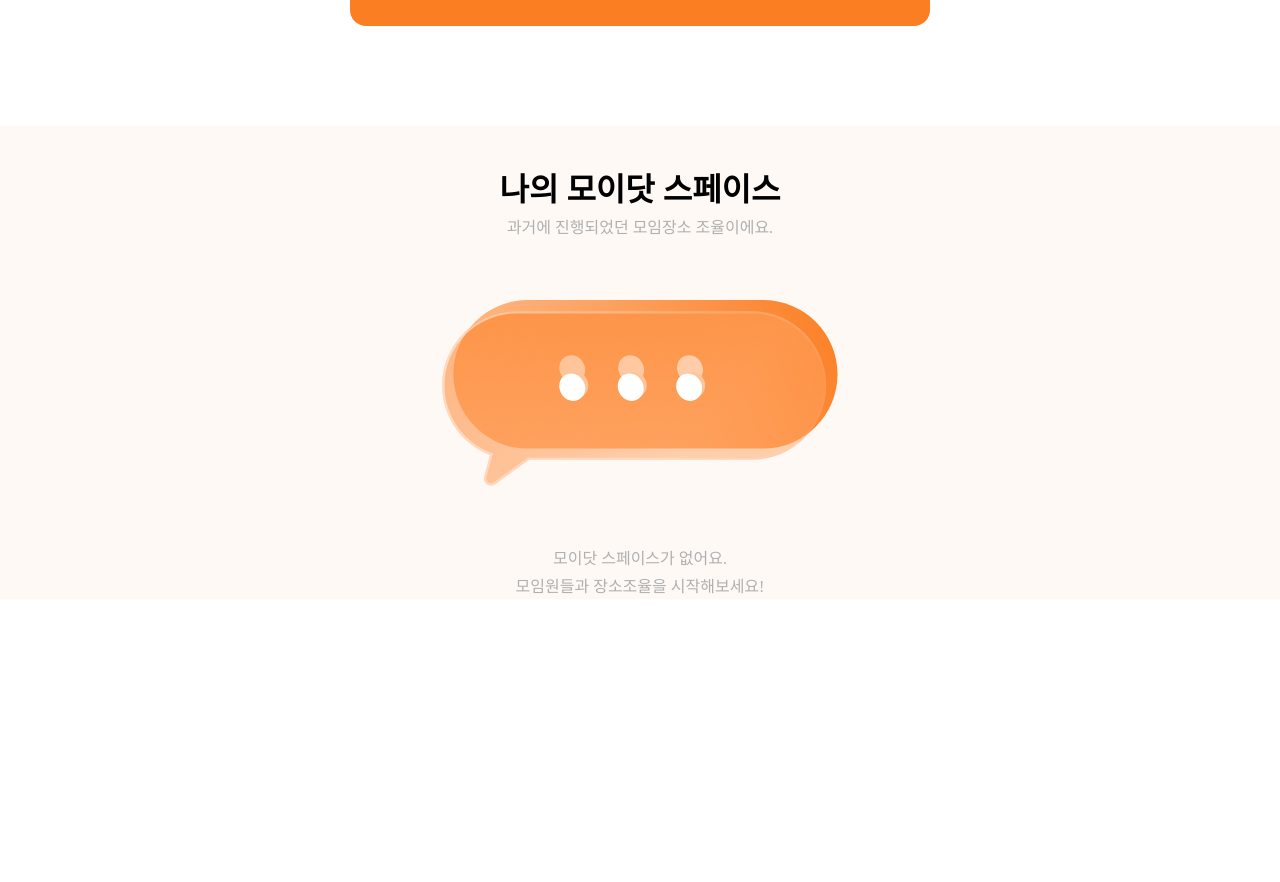
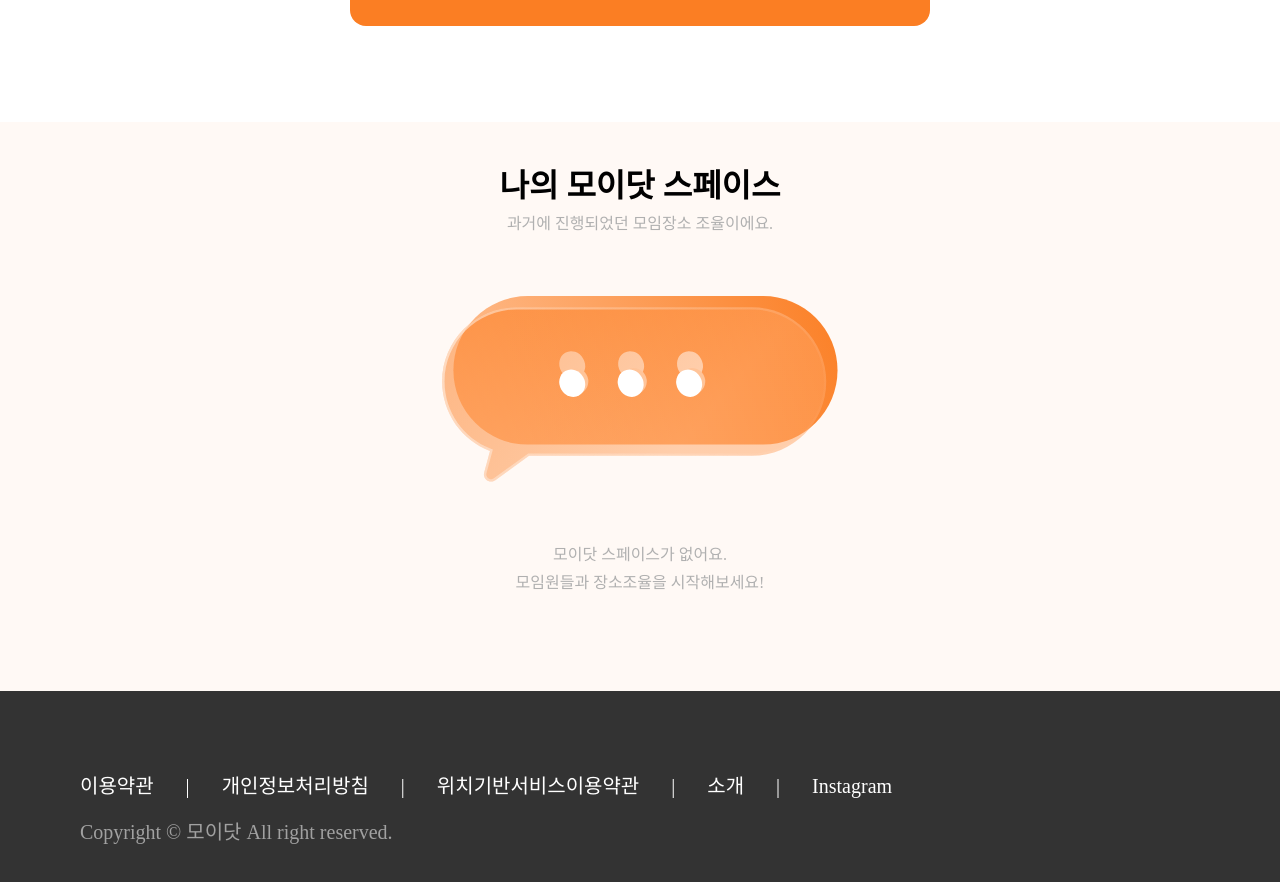
Before and after one commit to moidot/frontend, a Next.js app: page / in a window 1280 px wide. Shown: the part 2502-3384 px from the top of the page. Before the commit the page ends 3101 px from the top, so only its background shows below. Built offline with nearby package versions, Linux system fonts and the light colour scheme; a web font is replaced by a local one.

Commit message:
feat:footer삽입

```diff
--- a/src/components/common/footer/index.tsx
+++ b/src/components/common/footer/index.tsx
@@ -1,5 +1,23 @@
 const Footer = () => {
-  return <></>;
+  return (
+    <>
+      <div className="w-screen h-[240px] bg-[#333333] p-20 ">
+        <div className="flex flex-row items-center gap-[32px]">
+          <div className="font-normal font-Pretendard text-white text-b2">이용약관</div>
+          <div className="font-normal font-Pretendard text-white text-b2">|</div>
+          <div className="font-normal font-Pretendard text-white text-b2">개인정보처리방침</div>
+          <div className="font-normal font-Pretendard text-white text-b2">|</div>
+          <div className="font-normal font-Pretendard text-white text-b2">위치기반서비스이용약관</div>
+          <div className="font-normal font-Pretendard text-white text-b2">|</div>
+          <div className="font-normal font-Pretendard text-white text-b2">소개</div>
+          <div className="font-normal font-Pretendard text-white text-b2">|</div>
+          <div className="font-normal font-Pretendard text-white text-b2">Instagram</div>
+        </div>
+        <div className="font-normal font-Pretendard text-[#A1A1A1] text-b2 mt-4">
+          Copyright © 모이닷 All right reserved.
+        </div>
+      </div>
+    </>
+  );
 };
-
 export default Footer;
--- a/src/components/common/layout/homeLayout/index.tsx
+++ b/src/components/common/layout/homeLayout/index.tsx
@@ -1,12 +1,14 @@
 import Header from '../../header';
 import { PropsWithChildren } from 'react';
 import { Outlet } from 'react-router-dom';
+import Footer from '../../footer';
 
 const HomeLayout = ({ children }: PropsWithChildren) => {
   return (
     <>
       <Header />
       {children || <Outlet />}
+      <Footer />
     </>
   );
 };
--- a/src/components/home/Home5.tsx
+++ b/src/components/home/Home5.tsx
@@ -2,7 +2,7 @@ import EmptyState from '@assets/home/illust_empty_state.svg';
 
 const Home5 = () => {
   return (
-    <div className="flex flex-col justify-center items-center gap-[60px] bg-light_orange w-screen mt-[100px]">
+    <div className="flex flex-col justify-center items-center gap-[60px] bg-light_orange w-screen mt-24">
       <div className="flex flex-col justify-center items-center gap-[2px] mt-10">
         <div className="font-Pretendard text-black text-h3 font-bold ">나의 모이닷 스페이스</div>
         <div className="font-Pretendard text-font_gray text-b3 font-regular ">
@@ -10,7 +10,7 @@ const Home5 = () => {
         </div>
       </div>
       <EmptyState />
-      <div className="flex flex-col justify-center items-center gap-[4px]">
+      <div className="flex flex-col justify-center items-center gap-[4px] mb-24">
         <div className="font-Pretendard text-font_gray text-b3 font-regular ">모이닷 스페이스가 없어요.</div>
         <div className="font-Pretendard text-font_gray text-b3 font-regular ">모임원들과 장소조율을 시작해보세요!</div>
       </div>
```
